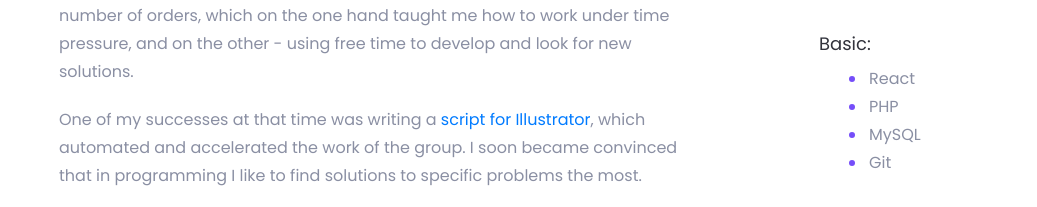
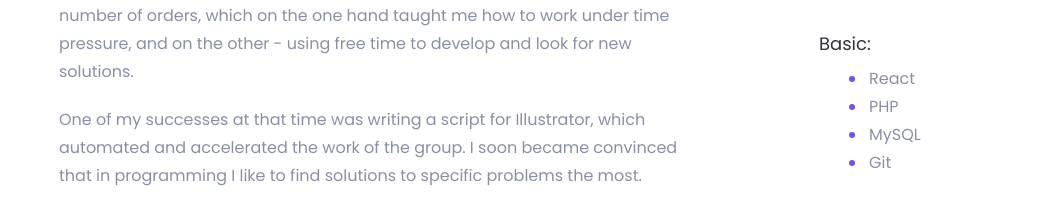
Before and after one commit to jozefowiczanna/jozefowiczanna.github.io, a website: page index.html in a window 1280 px wide. Shown: the part 1411-1618 px from the top of the page, without its empty margins (121-1158 px from the left). Drawn offline with Linux system fonts and the light colour scheme; files whose address does not match are found by name.

Commit message:
link fixed

```diff
--- a/index.html
+++ b/index.html
@@ -172,8 +172,7 @@
               of this industry is the unequal number of orders, which on the one hand taught me how to work under time
               pressure, and on the other - using free time to develop and look for new solutions.</p>
 
-            <p>One of my successes at that time was writing a <a
-                href="https://github.com/jozefowiczanna/illustrator-script" target="_blank">script for Illustrator</a>,
+            <p>One of my successes at that time was writing a script for Illustrator,
               which automated and accelerated the work of the group. I soon became convinced that in programming I like
               to find solutions to specific problems the most.</p>
 
```
